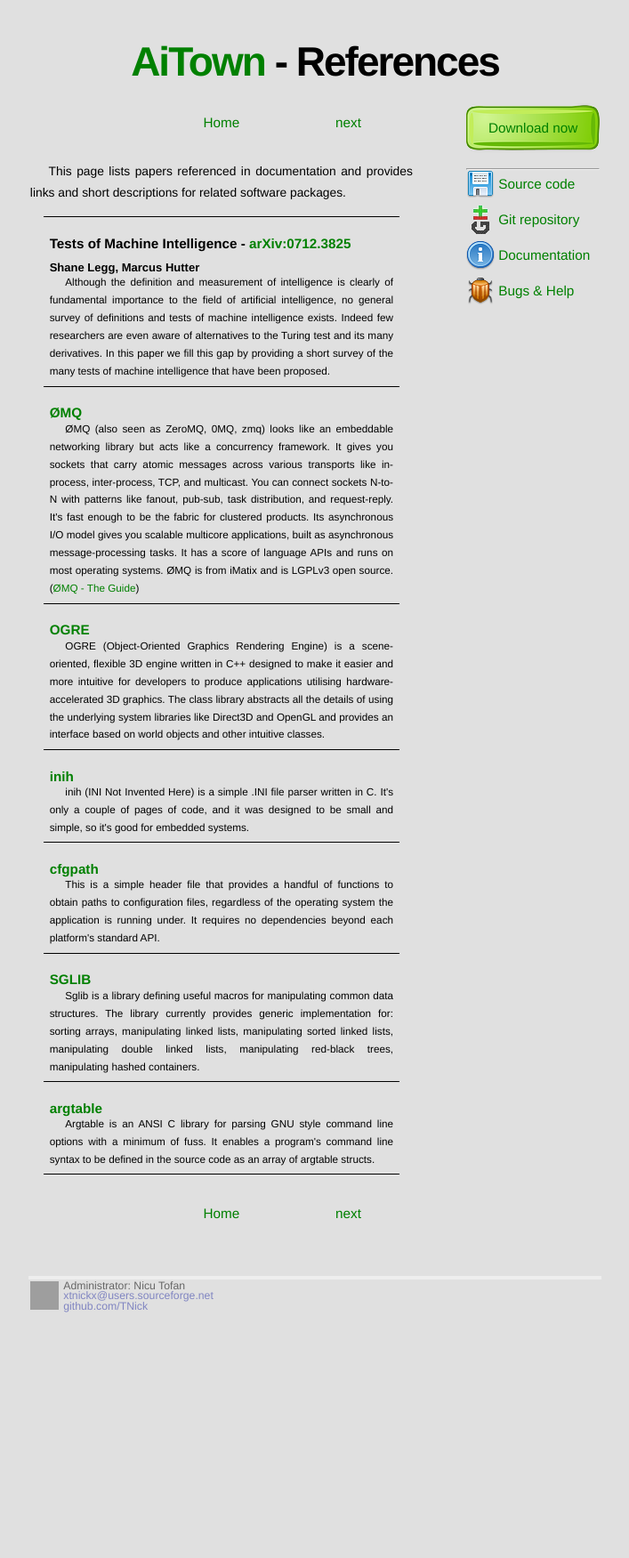
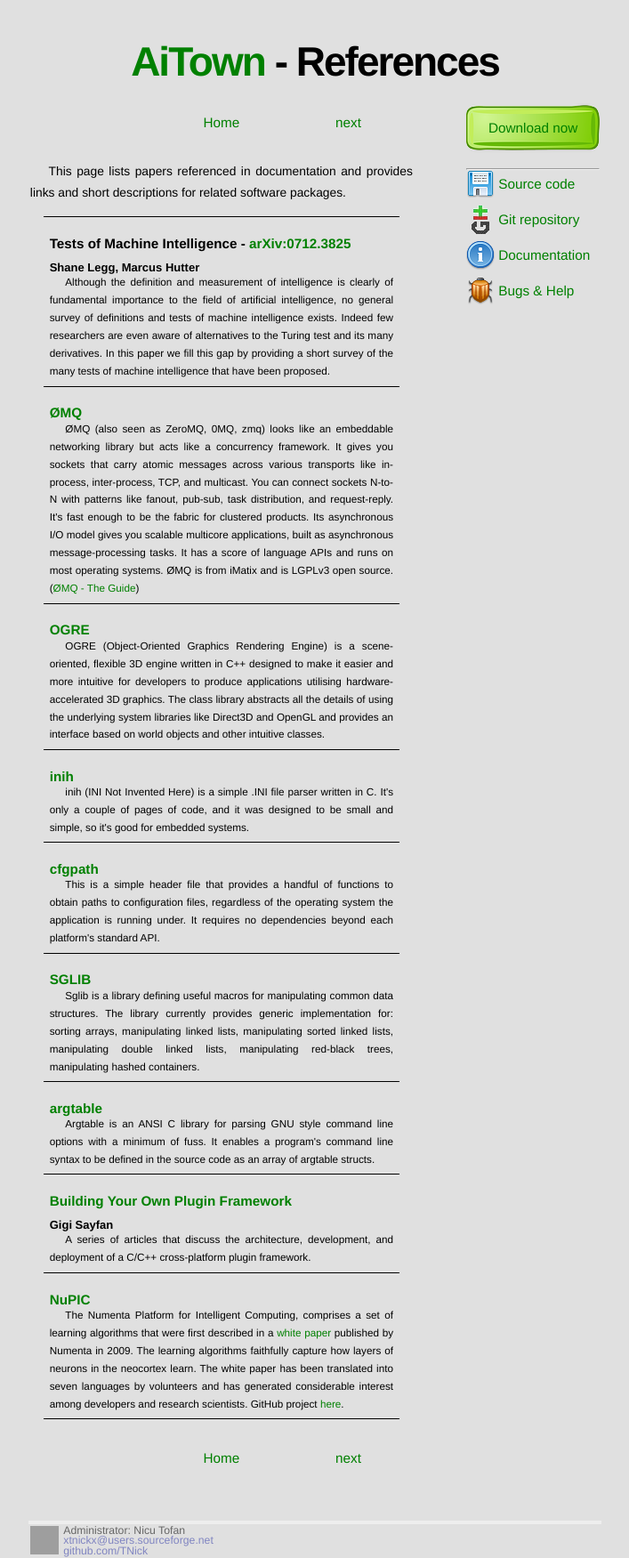
Before and after one commit to TNick/aitown, a Jekyll site: the page built from references.html, in a window 1280 px wide. Shown: the whole page at 89% size, without its empty margins (286-993 px from the left). Built offline with Jekyll 4.4.1, drawn with Linux system fonts in a browser that asks for light colours; before the commit the page ends 1477 px from its top, so only the background shows below that; grey boxes are pictures that could not be loaded.

```diff
--- a/_layouts/default.html
+++ b/_layouts/default.html
@@ -7,6 +7,8 @@ allpages:
   - /reference/index.html
   - /reference/aitown-index.html
   - /reference/aitown-server.html
+  - /reference/aitown-client.html
+  - /reference/aitown-plugin.html
   - /references.html
   - /license.html
   - /contributors.html
--- a/references.html
+++ b/references.html
@@ -111,4 +111,35 @@ title: References
 		array of argtable structs.
 	</td></tr>
 
+	<tr class="contrib_entry"><td class="contrib_e">
+	<h3 id="building_plugin_framework">
+    <a href="http://www.drdobbs.com/cpp/building-your-own-plugin-framework-part/204202899">Building Your Own Plugin Framework</a>
+    </h3>
+	<h4>Gigi Sayfan</h4>
+    <p>
+		A series of articles that discuss the architecture,
+        development, and deployment of a C/C++
+        cross-platform plugin framework.
+	</td></tr>
+
+ 	<tr class="contrib_entry"><td class="contrib_e">
+	<h3 id="numenta">
+    <a href="http://numenta.org/">NuPIC</a>
+    </h3>
+    <p>
+    The Numenta Platform for Intelligent Computing,
+    comprises a set of learning algorithms that were first
+    described in a
+    <a href="http://numenta.org/cla-white-paper.html">white paper</a>
+    published by Numenta in 2009.
+    The learning algorithms faithfully capture how layers
+    of neurons in the neocortex learn. The white paper
+    has been translated into seven languages by volunteers
+    and has generated considerable interest among developers
+    and research scientists. GitHub project
+    <a href="https://github.com/numenta/nupic">here</a>.
+	</td></tr>
+
+
+
 </table>
```
Also changed, not shown: reference/aitown-plugin.html (added, +95 -0 lines).
